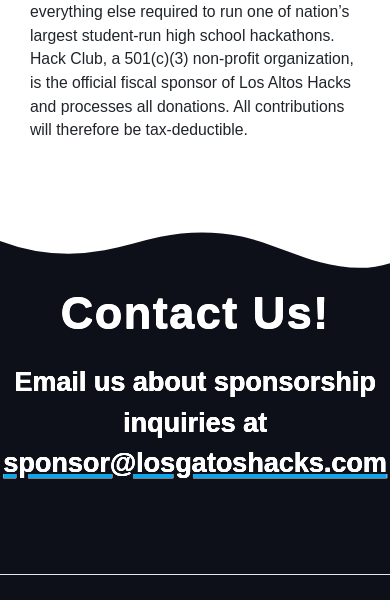
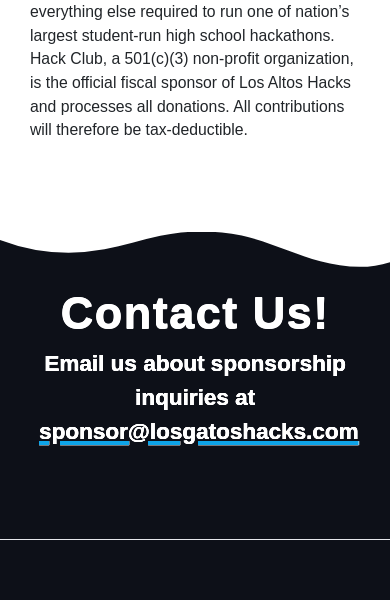
Before and after one commit to erichou1/hackX, a Django app: page /sponsors/ in a window 390 px wide; the page is wider, and only the part inside the window is pictured. Shown: the part 4465-5065 px from the top of that part. Run offline with Django 3.2, Linux system fonts and the light colour scheme; some libraries are stand-ins or nearby versions; some web fonts are replaced.

Commit message:
Mobile Responsive

```diff
--- a/static/css/sponsors.css
+++ b/static/css/sponsors.css
@@ -2034,3 +2034,19 @@
     }
 
 }
+.sponsors-bottom-pattern {
+    position:relative;
+    transform: translateY(-1px);
+}
+
+@media (max-width: 600px) {
+.sponsors-contact-us-sub-heading p, .sponsors-contact-us-sub-heading {
+    font-size: 1.5rem;
+
+}
+.sponsors-contact-us-sub-heading {
+ width: 80%;
+ text-align: center;
+ margin: 0 auto;
+}
+}
--- a/store/templates/store/sponsors.html
+++ b/store/templates/store/sponsors.html
@@ -691,7 +691,7 @@
                 <h2>Contact Us!</h2>
             </div>
             <div class="sponsors-contact-us-sub-heading">
-                <p>Email us about sponsorship inquiries at <a class=""
+                <p>Email us about sponsorship inquiries at <a class="sponsors-contact-email"
                         href="mailto:sponsor@eric.x.hou@gmail.com">sponsor@losgatoshacks.com</a></p>
             </div>
         </div>
```
Also changed, not shown: static/css/main.css (+34 -11 lines).
